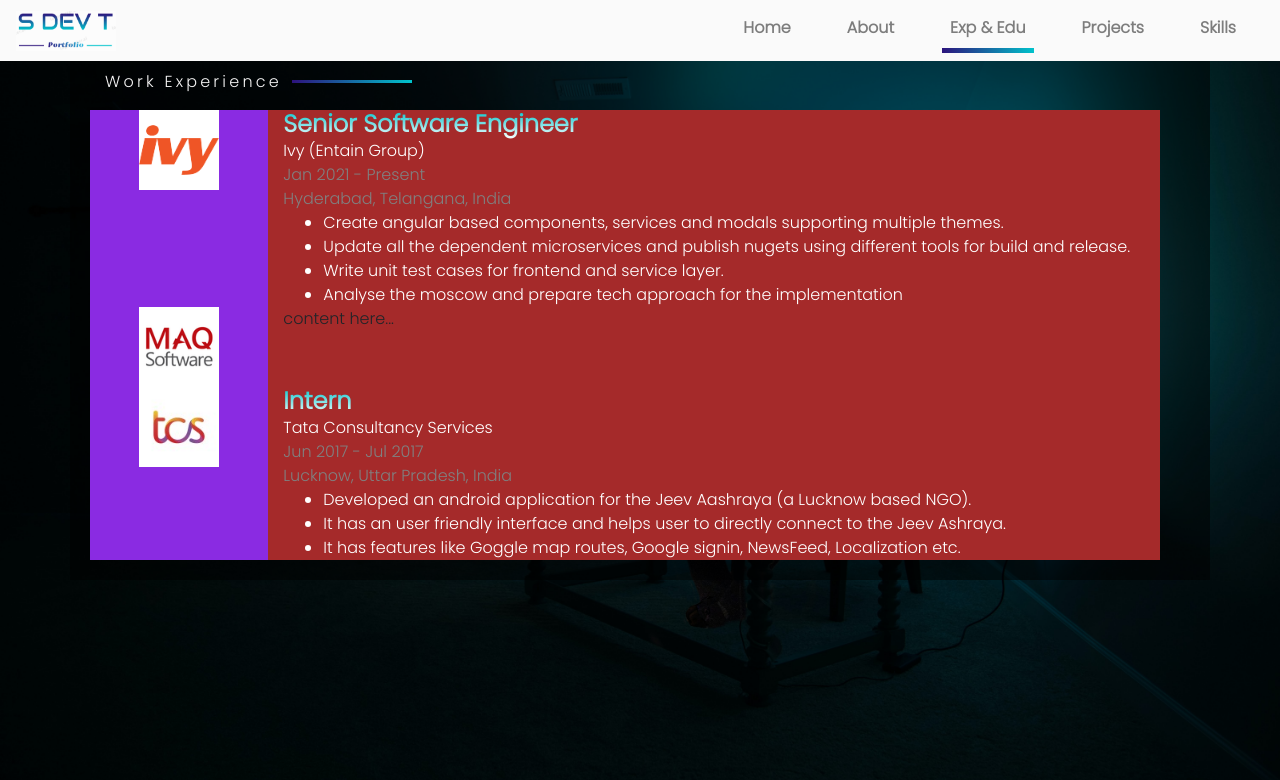
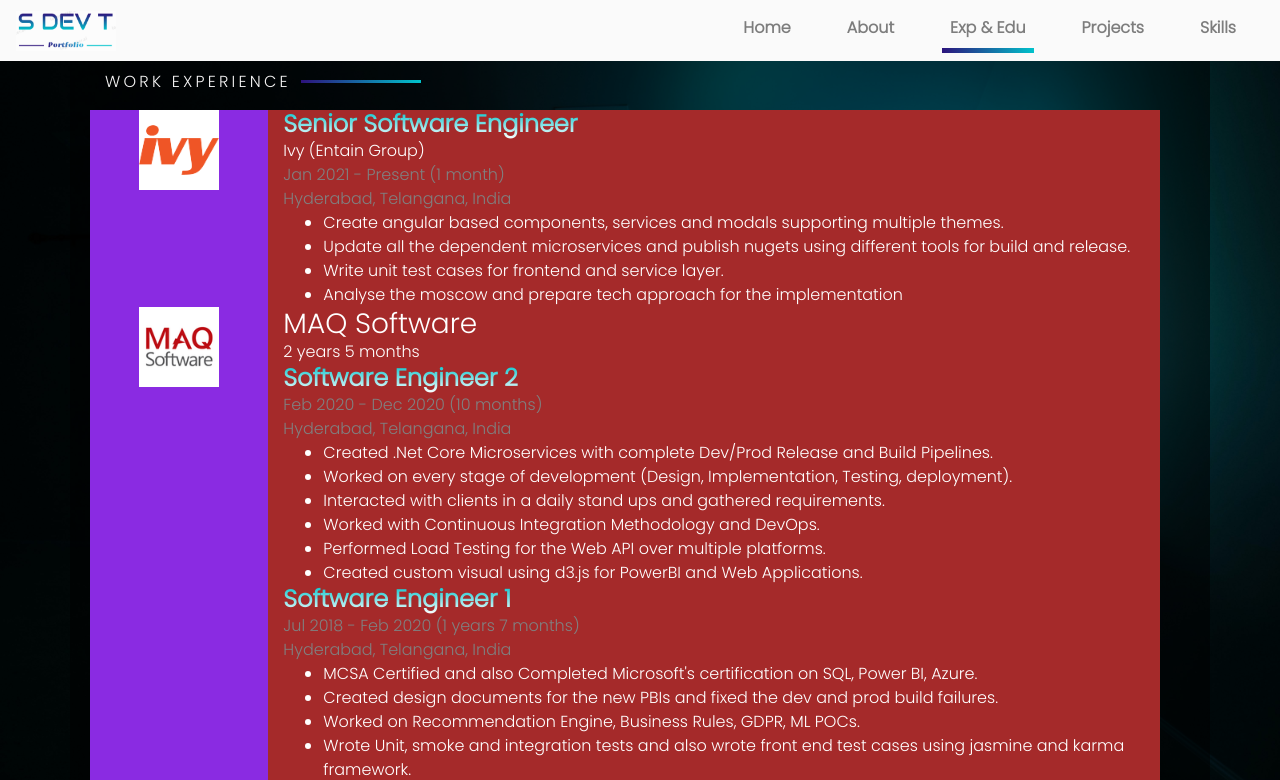
Before and after one commit to sachindevtomar/SDevTPortfolio, an Angular app: page /e-and-e in a window 1280 px wide. Shown: the top 780 px of the page. Built offline with nearby package versions, Linux system fonts and the light colour scheme.

Commit message:
added muliple position in experience component

```diff
--- a/src/app/components/e-and-e/e-and-e.component.html
+++ b/src/app/components/e-and-e/e-and-e.component.html
@@ -2,7 +2,7 @@
     <div class="content-div container">
         <section id="aboutme">
             <div class="row section-title">
-                <p class="title-text">Work Experience</p>
+                <p class="title-text">WORK EXPERIENCE</p>
             </div>
             <div class="section-content">
                 <div *ngFor="let exp of data.WorkExperiences | orderBy: 'OrderInUI'">
--- a/src/app/components/experience/experience.component.html
+++ b/src/app/components/experience/experience.component.html
@@ -3,23 +3,40 @@
         <img [src]="exp.LogoUrl" class="company-logo-img" width="80px" height="80px">
     </div>
     <div class="company-info-left-div col-md-10 col-xs-9" style="background-color: brown;">
-        <div *ngIf="exp.MoreInfos.length == 1; else multiplePositions">
-            <h4 class="themed-text plain-text">{{exp.MoreInfos[0].Position}}</h4>
-            <p class="plain-text">{{exp.CompanyName}}</p>
-            <p class="plain-text fade-text">{{exp.MoreInfos[0].StartDate.toString() | date: 'MMM YYYY'}} - {{(exp.MoreInfos[0].EndDate.toString() !== "") ? (exp.MoreInfos[0].EndDate.toString() | date: 'MMM YYYY') : "Present"}}</p>
-            <p class="plain-text fade-text">{{exp.Location}}</p>
-            <ng-container
-             [ngTemplateOutlet]="keyResponsibilities"
-             [ngTemplateOutletContext]="{experienceIndex:0}">
-            </ng-container>
-        </div>
-
-        <ng-template #multiplePositions>content here...</ng-template>
+        <ng-container
+        [ngTemplateOutlet]="exp.MoreInfos.length == 1 ? singlePositions:multiplePositions" [ngTemplateOutletContext]="{experience:exp}">
+        </ng-container>
     </div>
 </div>
 
-<ng-template #keyResponsibilities let-experienceIndex='experienceIndex'>
+<ng-template #singlePositions let-experience='experience'>
+    <h4 class="themed-text plain-text">{{exp.MoreInfos[0].Position}}</h4>
+    <p class="plain-text">{{exp.CompanyName}}</p>
+    <p class="plain-text fade-text">{{exp.MoreInfos[0].StartDate.toString() | date: 'MMM YYYY'}} - {{(exp.MoreInfos[0].EndDate.toString() !== "") ? (exp.MoreInfos[0].EndDate.toString() | date: 'MMM YYYY') : "Present"}} ({{getDateDifference(exp.MoreInfos[0].StartDate.toString(), exp.MoreInfos[0].EndDate.toString())}})</p>
+    <p class="plain-text fade-text">{{exp.Location}}</p>
+    <ng-container
+     [ngTemplateOutlet] = "keyResponsibilities"
+     [ngTemplateOutletContext]="{responsibilities:exp.MoreInfos[0].Responsibilities}">
+    </ng-container>
+</ng-template>
+
+<ng-template #multiplePositions let-experience='experience'>
+    <h3 class="plain-text">{{experience.CompanyName}}</h3>
+    <p class="plain-text">{{getDateDifference(experience.MoreInfos[experience.MoreInfos.length -1].StartDate, experience.MoreInfos[0].EndDate)}}</p>
+
+    <div *ngFor="let info of experience.MoreInfos">
+        <h4 class="themed-text plain-text">{{info.Position}}</h4>
+        <p class="plain-text fade-text">{{info.StartDate.toString() | date: 'MMM YYYY'}} - {{(info.EndDate.toString() !== "") ? (info.EndDate.toString() | date: 'MMM YYYY') : "Present"}} ({{getDateDifference(info.StartDate.toString(), info.EndDate.toString())}})</p>
+        <p class="plain-text fade-text">{{experience.Location}}</p>
+        <ng-container
+        [ngTemplateOutlet] = "keyResponsibilities"
+        [ngTemplateOutletContext]="{responsibilities:info.Responsibilities}">
+        </ng-container>
+    </div>
+</ng-template>
+
+<ng-template #keyResponsibilities let-responsibilities='responsibilities'>
     <ul class="plain-text">
-        <li *ngFor="let item of exp.MoreInfos[experienceIndex].Responsibilities">{{item}}</li>
+        <li *ngFor="let item of responsibilities">{{item}}</li>
     </ul>
 </ng-template>
--- a/src/app/components/experience/experience.component.ts
+++ b/src/app/components/experience/experience.component.ts
@@ -13,4 +13,27 @@
   ngOnInit(): void {
   }
 
+  getDateDifference(startDateString: String, endDateString: String): any{
+    let startDate = new Date(startDateString.toString());
+    let endDate = endDateString.toString() !== "" ? new Date(endDateString.toString()) : new Date();
+    var months;
+    months = (endDate.getFullYear() - startDate.getFullYear()) * 12;
+    months -= startDate.getMonth();
+    months += endDate.getMonth();
+
+    var dateDiff = "";
+
+    if(months > 0 && months/12 >= 1){
+      var fyears = parseInt((months/12).toString());
+      var fmonths = months%12;
+      dateDiff = fyears + " years " + (fmonths > 0 ? fmonths + " months" : "");
+    }
+    else if(months > 0){
+        dateDiff = months == 1 ? months + " month": months + " months";
+    }
+    else{
+      dateDiff = "unknown"
+    }
+    return dateDiff;
+  }
 }
```
